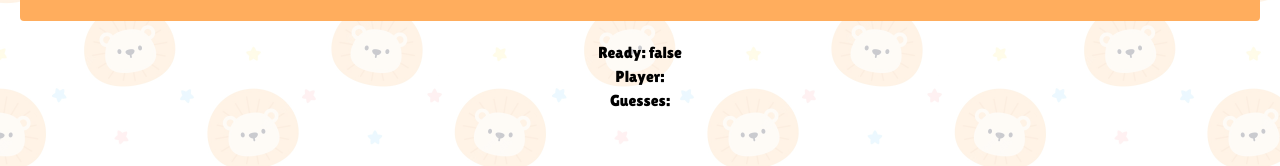
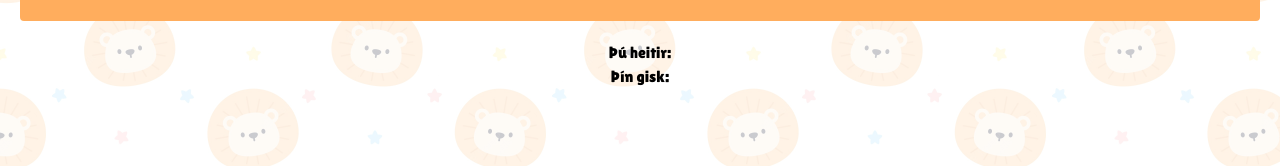
Before and after one commit to jonrh/name-reveal-party, a Next.js app: page / in a window 1280 px wide. Shown: the part 195-361 px from the top of the page. Built offline with nearby package versions, Linux system fonts and the light colour scheme.

Commit message:
Minor display changes

```diff
--- a/pages/index.js
+++ b/pages/index.js
@@ -104,9 +104,8 @@ export default function Index() {
         </div>
 
         {/* Debug: */}
-        <p className="mt-5">Ready: {ready.toString()}</p>
-        <p>Player: {player}</p>
-        <p>Guesses: {guesses.join(", ")}</p>
+        <p className="mt-5">Þú heitir: {player}</p>
+        <p>Þín gisk: {guesses.join(", ")}</p>
       </main>
     </>
   )
```
